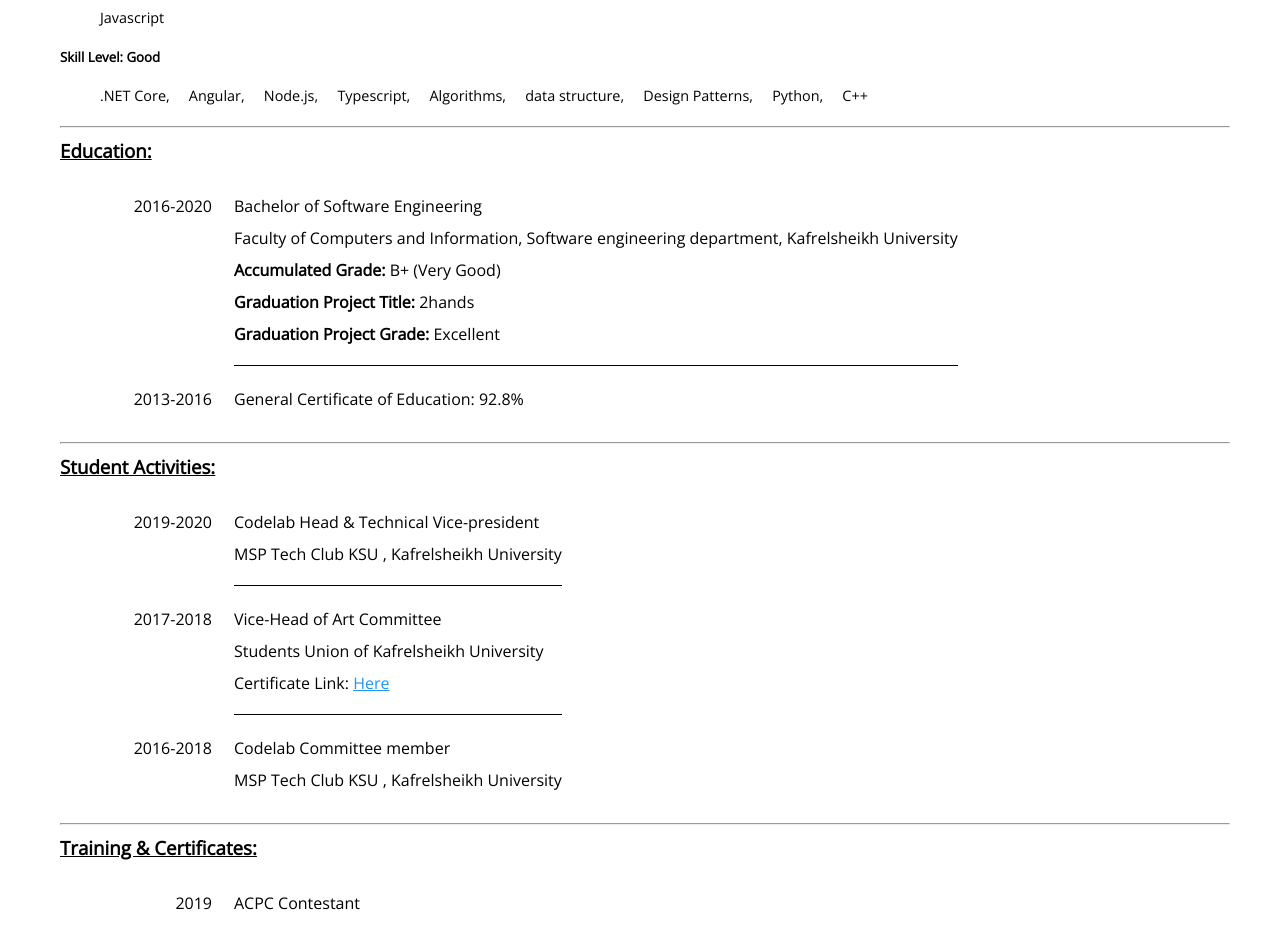
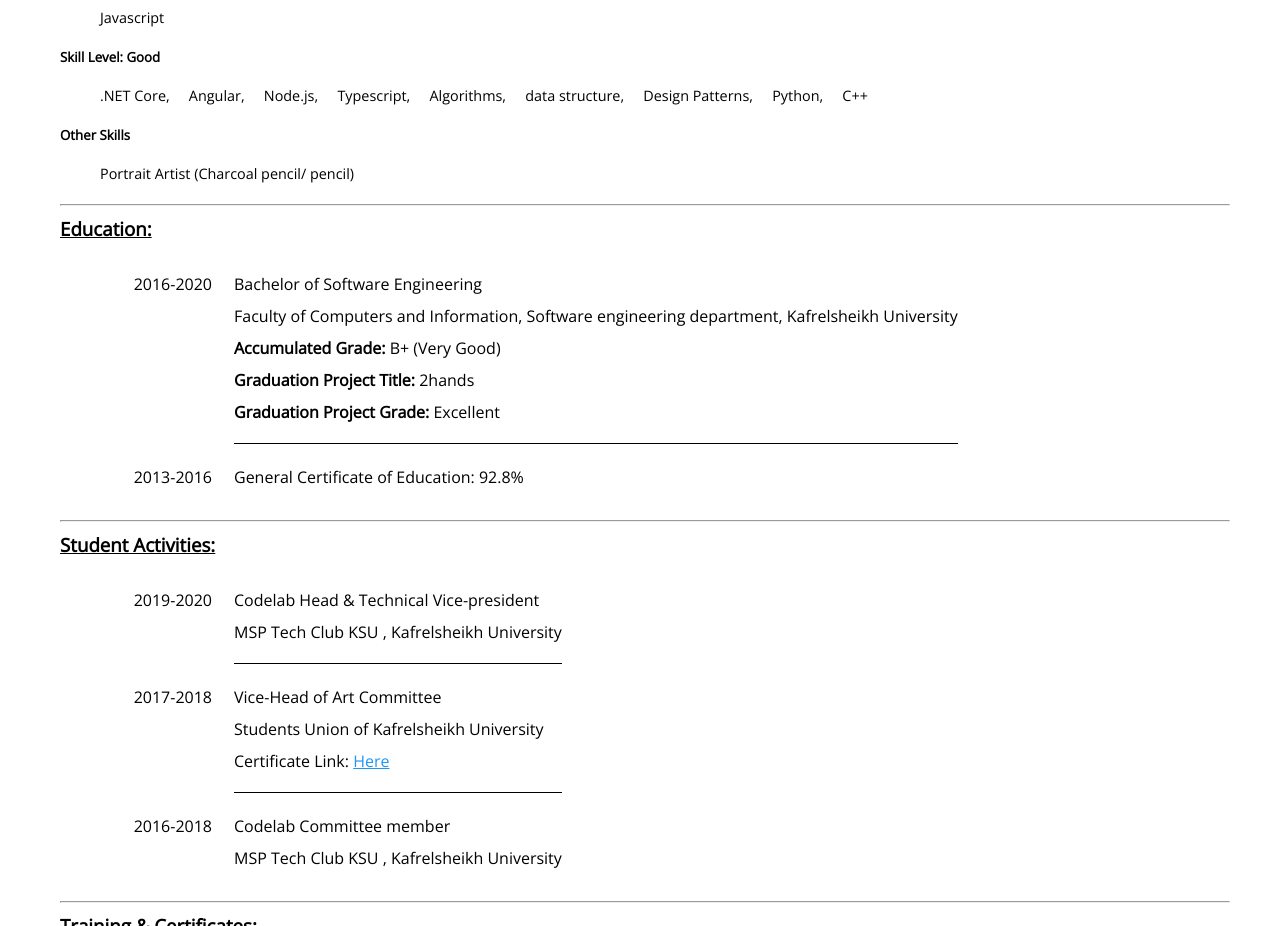
Before and after one commit to abdallahmagdy15/myCV_html, a plain HTML site: page index.html in a window 1280 px wide. Shown: the part 800-1726 px from the top of the page. Drawn offline with nearby package versions, Linux system fonts and the light colour scheme.

Commit message:
other skills added

```diff
--- a/index.html
+++ b/index.html
@@ -190,6 +190,10 @@
         <li>Python</li>
         <li>C++</li>
       </ul>
+      <h5>Other Skills</h5>
+      <ul class="list inline">
+        <li>Portrait Artist (Charcoal pencil/ pencil)</li>
+      </ul>
 <hr>
       <h3 class="work">Education:</h3>
       <table>
```
